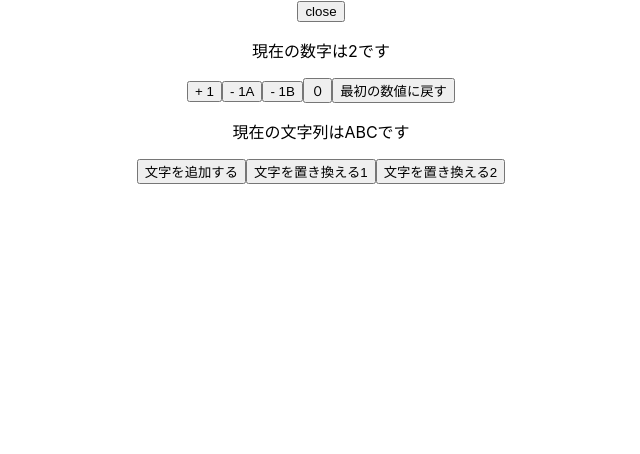
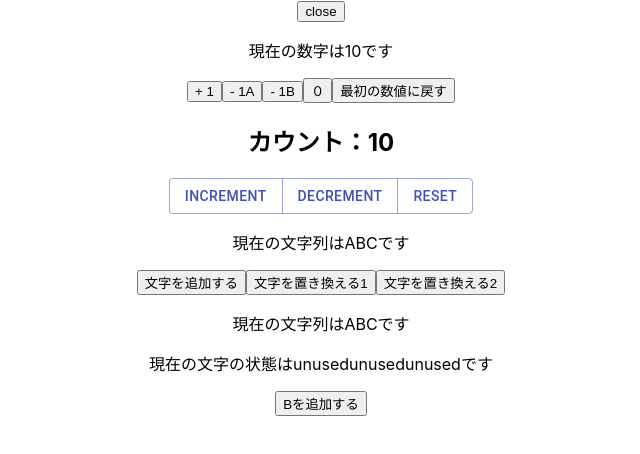
Before and after one commit to yuya-kambayashi/reactOfficial, a React (Create React App) app in the folder react-official/: page / in a window 1280 px wide. Shown: the top 454 px of the page, without its empty margins (319-959 px from the left). Built offline with nearby package versions, Linux system fonts and the light colour scheme.

Commit message:
配列への要素の追加を useReducerで実装します

```diff
--- a/react-official/src/Counter.tsx
+++ b/react-official/src/Counter.tsx
@@ -1,9 +1,43 @@
-import React, {useState, useRef, useEffect} from 'react';
+import React, {useState, useRef, useEffect, useReducer} from 'react';
+import Button from '@material-ui/core/Button';
+import ButtonGroup from '@material-ui/core/ButtonGroup';
 import './styles.css';
 
+    // countの初期値として、1~10までのランダムな数値を生成
+    const initialState = Math.floor(Math.random() * 10) + 1;
+
+const reducerFunc = (countState:any, action: any) => {
+  switch (action){
+    case 'increment':
+      return countState + 1
+    case 'decrement':
+      return countState - 1
+    case 'reset':
+      return initialState
+    default:
+      return countState
+  }
+}
+
+const initialLetterState = {
+  letters: ["A", "B", "C"],
+  letterUsage: Array(3).fill("unused"),
+}
+
+const reducerFuncLetters = (letterState:any, action: any) => {
+  switch (action){
+    case 'concat':
+      return {...letterState, letters: letterState.letters.concat("B"), letterUsage: letterState.letterUsage.concat("unused")};
+    case 'replace':
+      return letterState.letters.concat("C");
+    default:
+      return letterState
+  }
+}
+
+
 const Counter = () => {
-    // countの初期値として、1~10までのランダムな数値を生成
-    const initialState = Math.floor(Math.random() * 10) + 1
+
     // count という名前の state 変数を宣言、初期値 initialState をセット
     const [count, setCount] = useState<number>(initialState)
     // open という名前の state 変数を宣言、初期値 true をセット
@@ -24,6 +58,11 @@ const Counter = () => {
         setLetters(newArray);
     }
 
+    const [count2, dispatch] = useReducer(reducerFunc, initialState)
+
+    const [letters2, dispatchLetter] = useReducer(reducerFuncLetters, initialLetterState);
+
+
     return (
       <>
         <button onClick={toggle}>{open ? 'close' : 'open'}</button>
@@ -40,6 +79,15 @@ const Counter = () => {
         </div>
 
         <div className={open ? 'isOpen' : 'isClose'}>
+        <h2>カウント：{count2}</h2>
+          <ButtonGroup color="primary" aria-label="outlined primary button group">
+          <Button onClick={()=>dispatch('increment')}>increment</Button>
+          <Button onClick={()=>dispatch('decrement')}>decrement</Button>
+          <Button onClick={()=>dispatch('reset')}>reset</Button>
+        </ButtonGroup>
+        </div>
+
+        <div className={open ? 'isOpen' : 'isClose'}>
           <p>現在の文字列は{letters}です</p>
           <button onClick={() => setLetters( prevState => prevState.concat("B"))}>文字を追加する</button>
           <button onClick={exchangeLetter}>文字を置き換える1</button>
@@ -52,6 +100,11 @@ const Counter = () => {
             文字を置き換える2
             </button>
         </div>
+        <div className={open ? 'isOpen' : 'isClose'}>
+          <p>現在の文字列は{letters2.letters}です</p>
+          <p>現在の文字の状態は{letters2.letterUsage}です</p>
+          <button onClick={() => dispatchLetter('concat')}>Bを追加する</button>
+        </div>
       </>
     )
   }
```
